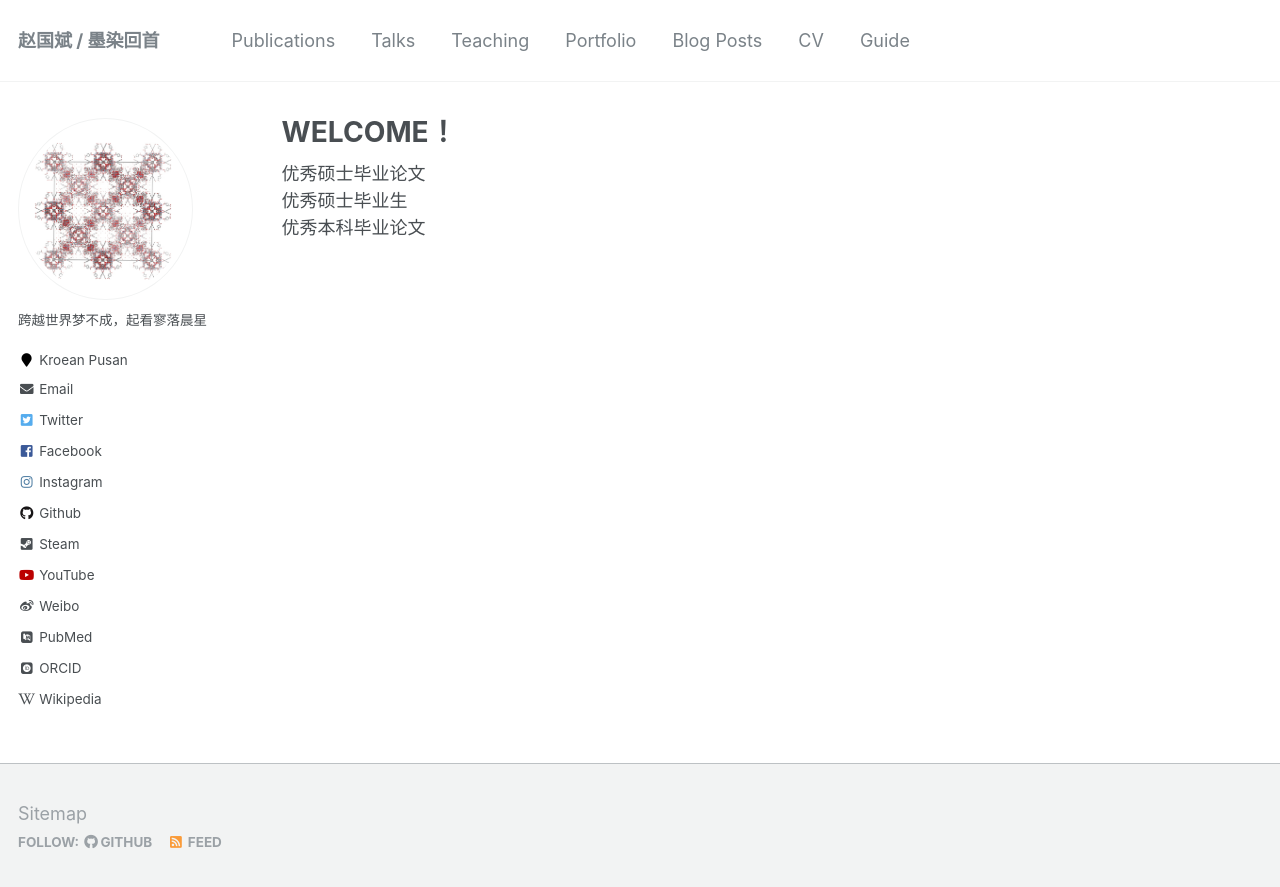
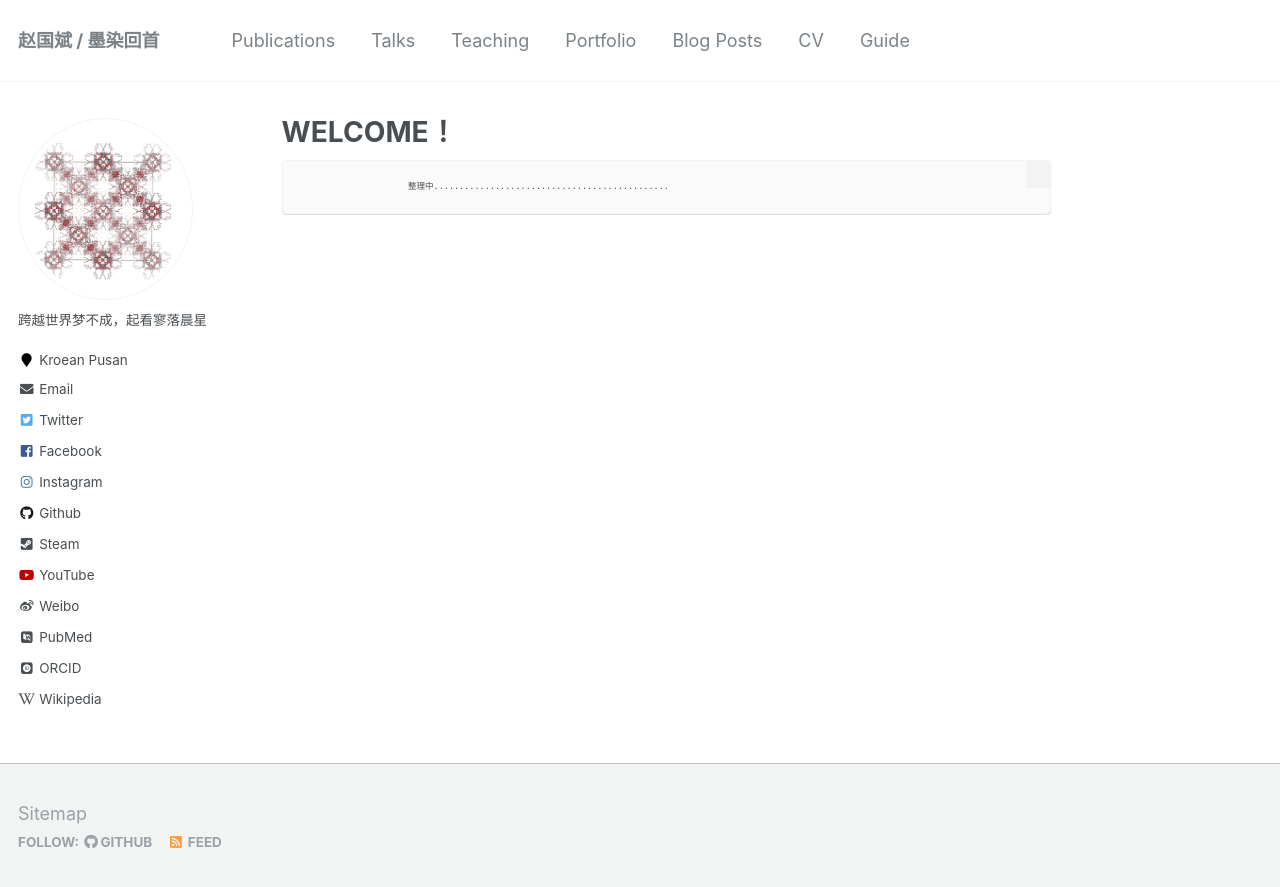
Before and after one commit to sxm13/ZGBshenxiaomoCV.github.io, a Jekyll site: the page built from _pages/about.md, in a window 1280 px wide. Shown: the top 887 px of the page. Built offline with Jekyll 4.4.1, drawn with Linux system fonts in a browser that asks for light colours; some web fonts are replaced.

Commit message:
Update about.md

```diff
--- a/_pages/about.md
+++ b/_pages/about.md
@@ -7,7 +7,4 @@ redirect_from:
   - /about/
   - /about.html
 ---
-
-优秀硕士毕业论文
-优秀硕士毕业生
-优秀本科毕业论文
+                         整理中..............................................
```
